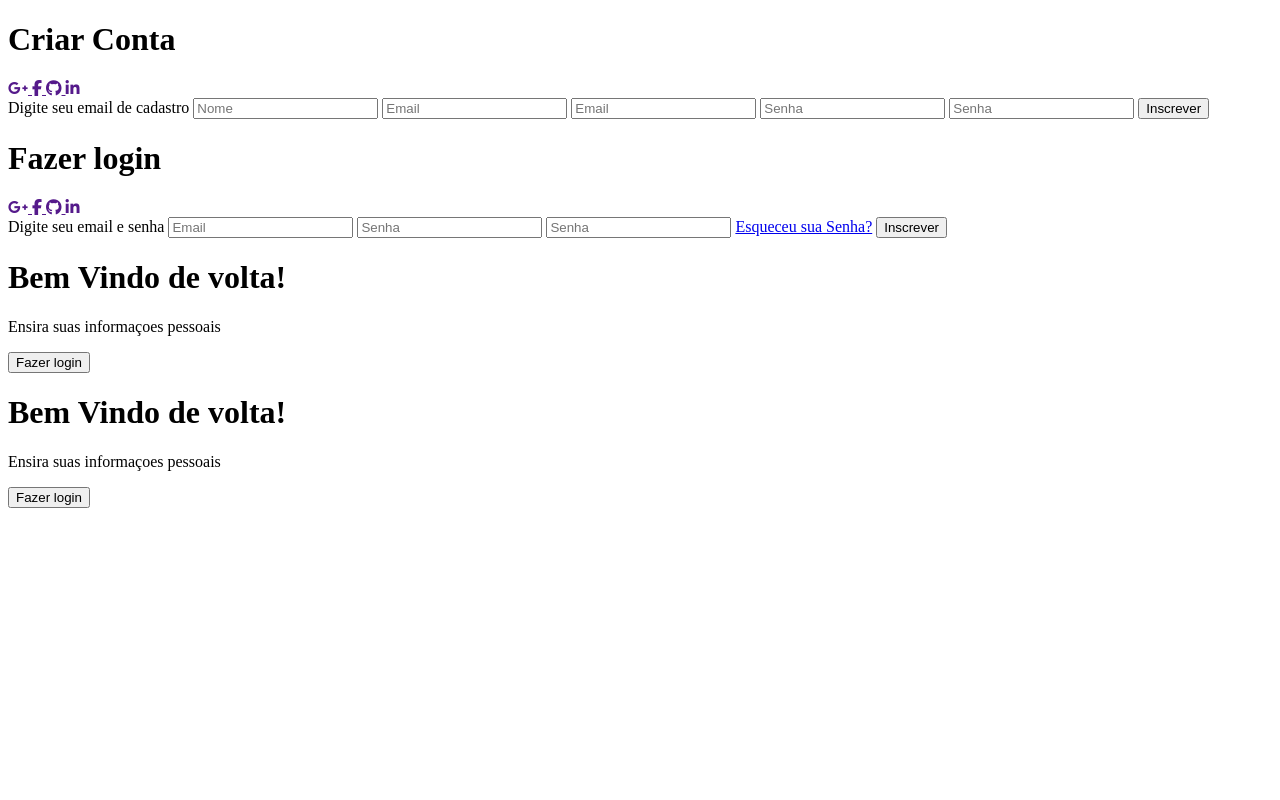
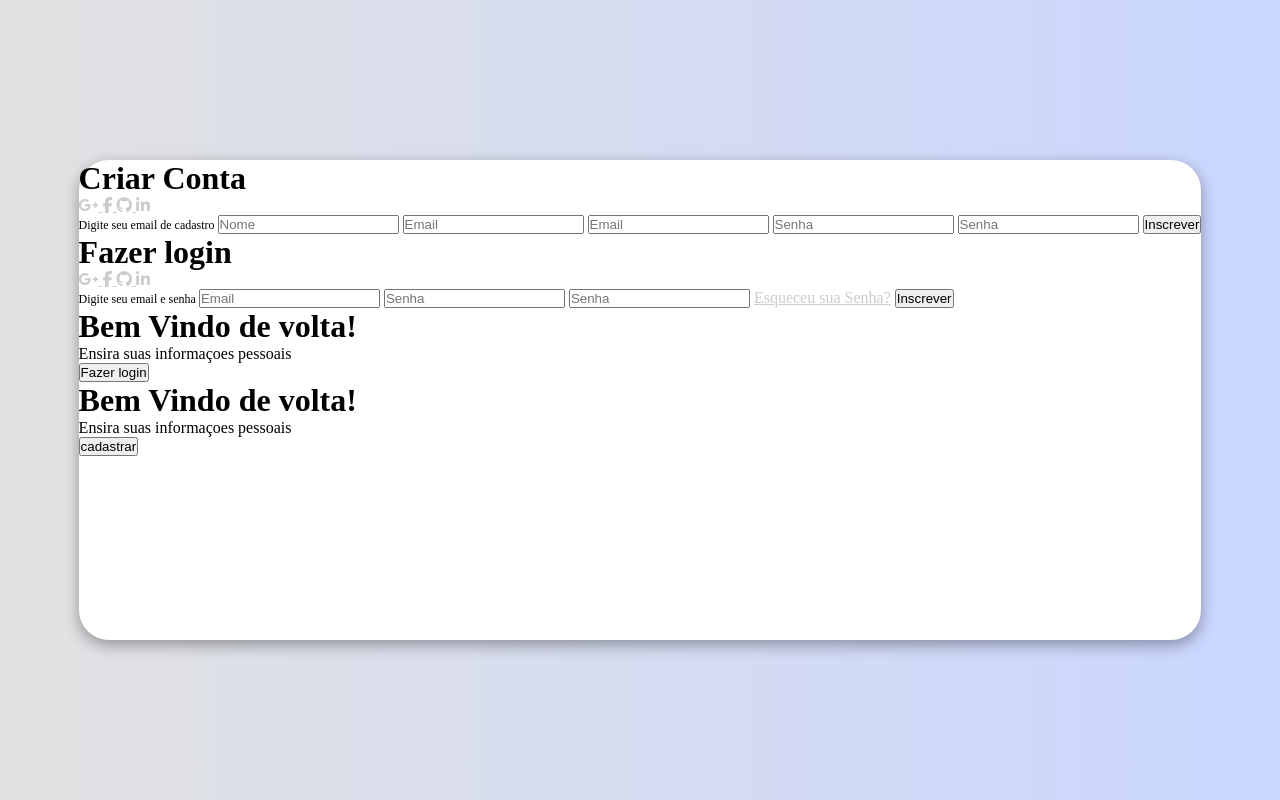
Before and after one commit to vkstheone/tela-login, a plain HTML site: page index.html in a window 1280 px wide. Drawn offline with Linux system fonts and the light colour scheme; a script that the page names is missing.

Commit message:
commitando

```diff
--- a/index.html
+++ b/index.html
@@ -82,8 +82,8 @@
                     <h1>Bem Vindo de volta!</h1>
                     <p>Ensira suas informaçoes pessoais</p>
                     <button class="hiden"
-                    id="login"
-                    >Fazer login</button>
+                    id="register"
+                    >cadastrar</button>
                 </div>
             </div>
         </div>
--- a/style.css
+++ b/style.css
@@ -1 +1,42 @@
 @import url('https://fonts.googleapis.com/css2?family=Montserrat:ital,wght@0,100..900;1,100..900&display=swap');
+
+*{
+    margin: 0;
+    padding: 0;
+    box-sizing: border-box;
+    font-family: 'Montserrat' sans-serif;
+}
+
+body{
+    background-color: #c9d6ff;
+    background: linear-gradient(to right, #e2e2e2, #c9d6ff);
+    display: flex;
+    align-items: center;
+    justify-content: center;
+    flex-direction: column;
+    height: 100vh;
+}
+
+.container{
+    background-color: #fff;
+    border-radius: 30px;
+    box-shadow: 0 5px 15px rgba(0, 0, 0, 0.35);
+    max-width: 100%;
+    min-height: 480px;
+}
+
+.cotainer p {
+    font-size: 14px;
+    line-height: 20px;
+    letter-spacing: 0.3px;
+    margin: 20px 0;
+
+}
+
+.container span{
+    font-size: 12px;
+}
+
+.container a{
+    color: #ccc;
+}
```
